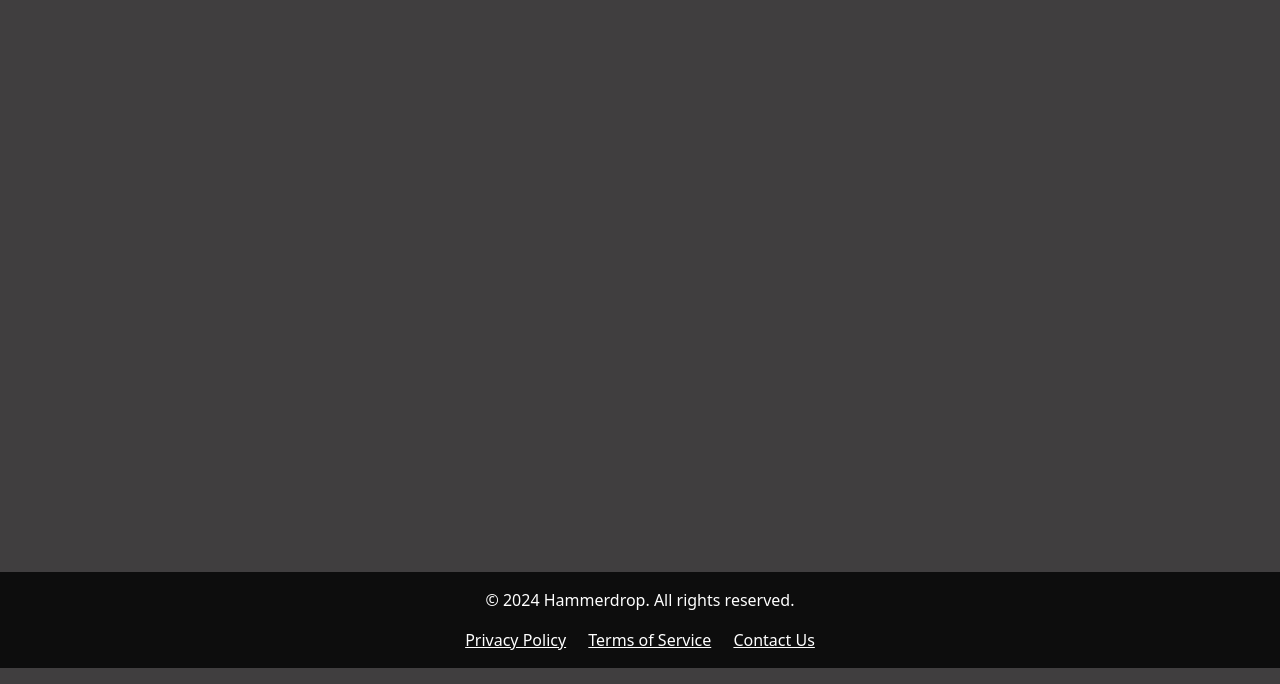
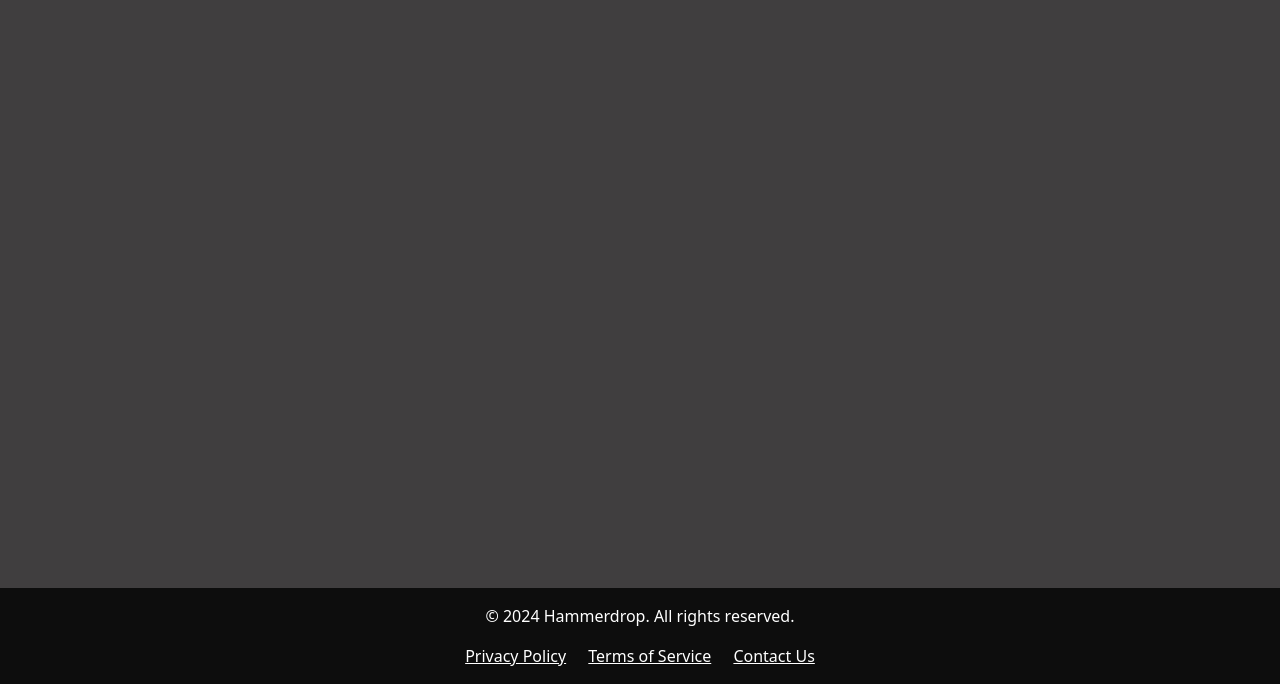
Before and after one commit to petternikolai/semester-project-2, a website: page profile/profile.html in a window 1280 px wide. Shown: the part 249-933 px from the top of the page. Drawn offline with nearby package versions, Linux system fonts and the light colour scheme.

Commit message:
Adds top margin to the footer

```diff
--- a/profile/profile.html
+++ b/profile/profile.html
@@ -163,7 +163,7 @@
       <h2 class="text-center">Listings</h2>
     </section>
 
-    <footer class="bg-dark text-white text-center py-3">
+    <footer class="bg-dark text-white text-center py-3 mt-3">
       <div class="container">
         <p>&copy; 2024 Hammerdrop. All rights reserved.</p>
         <ul class="list-inline">
```
